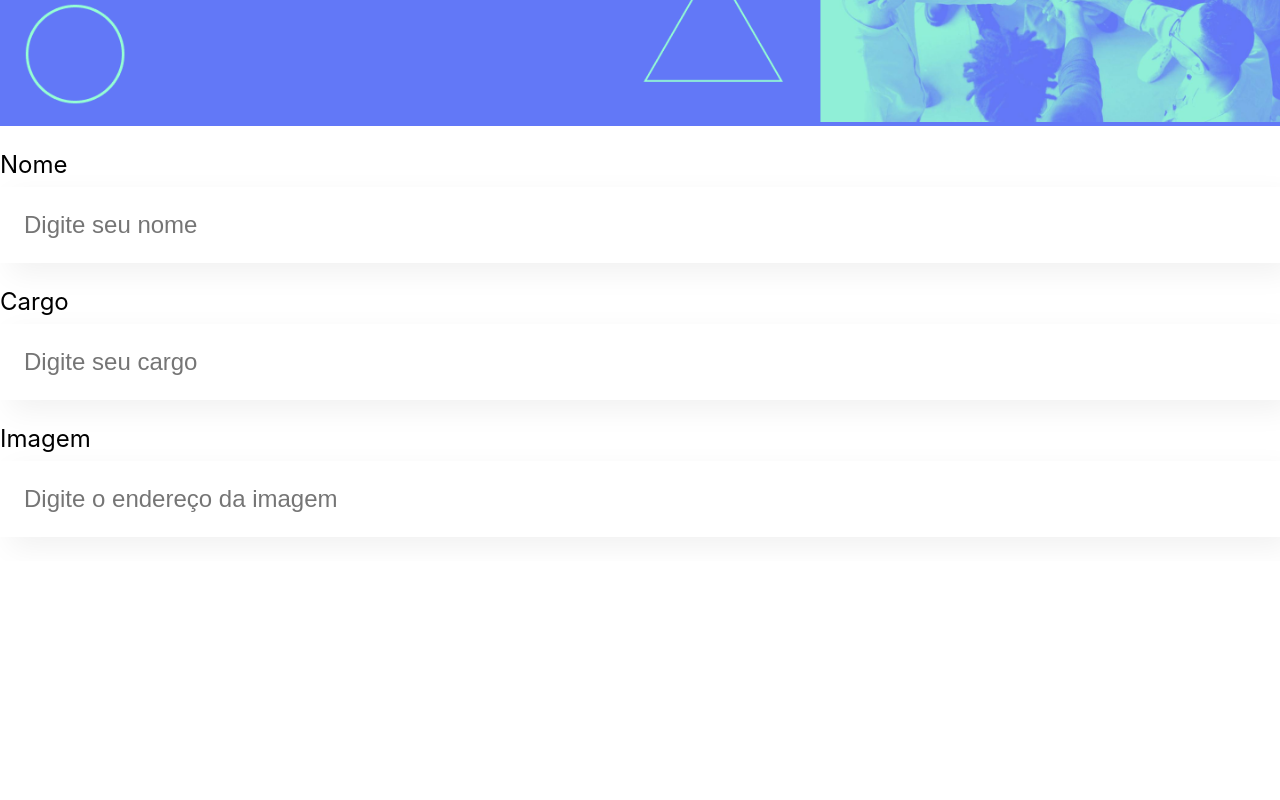
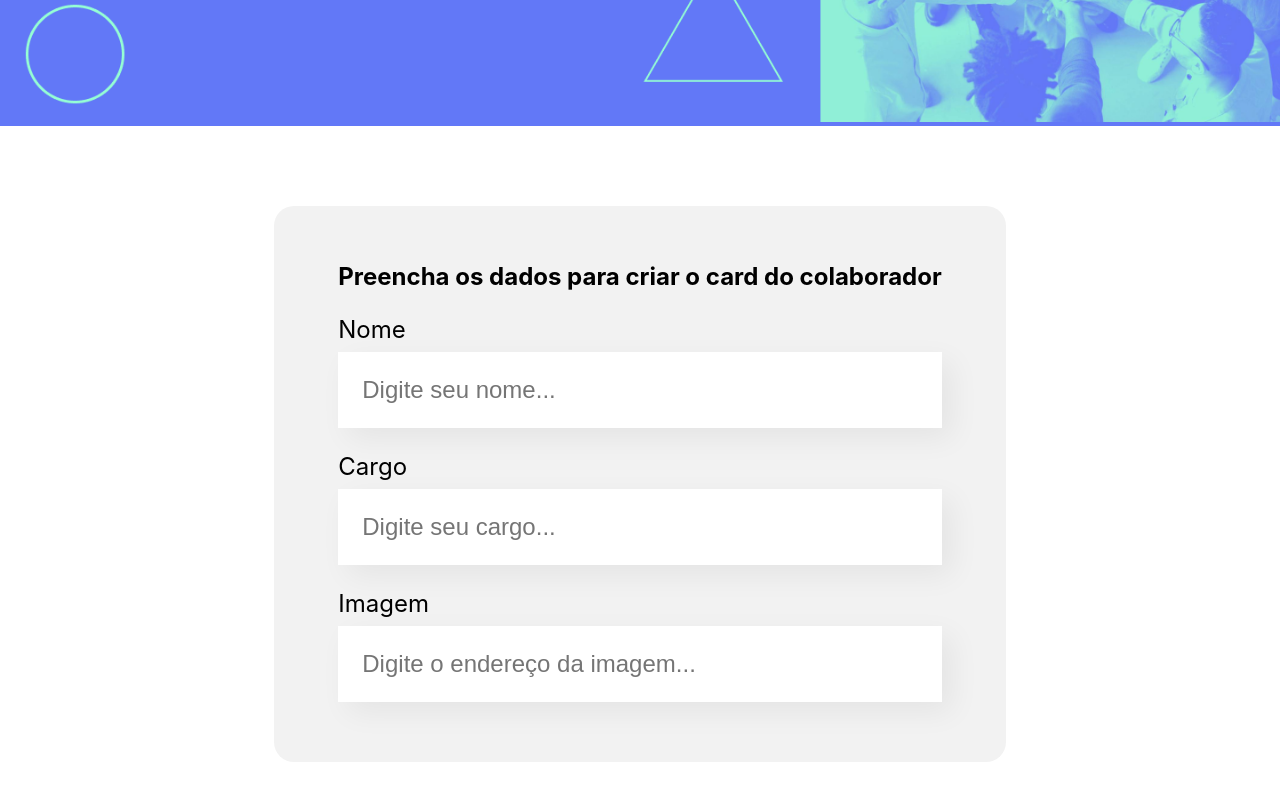
Before and after one commit to CleanoJr/ONE, a React (Create React App) app in the folder organo/: page / in a window 1280 px wide. Shown: the part 372-1172 px from the top of the page. Before the commit the page ends 933 px from the top, so only its background shows below. Built offline with nearby package versions, Linux system fonts and the light colour scheme.

Commit message:
Fim da aula 2

```diff
--- a/organo/src/App.js
+++ b/organo/src/App.js
@@ -1,13 +1,11 @@
 import Banner from './componentes/Banner/Banner';
-import CampoTexto from './componentes/CampoTexto';
+import Formulario from './componentes/Formulario';
 
 function App() {
   return (
     <div className="App">
       <Banner />
-      <CampoTexto label="Nome" placeholder="Digite seu nome"/>
-      <CampoTexto label="Cargo" placeholder="Digite seu cargo"/>
-      <CampoTexto label="Imagem" placeholder="Digite o endereço da imagem"/>
+      <Formulario />
     </div>
   );
 }
--- a/organo/src/componentes/CampoTexto/index.js
+++ b/organo/src/componentes/CampoTexto/index.js
@@ -11,4 +11,4 @@
     )
 }
 
-export                                                                                                                                                                                   default CampoTexto
+export default CampoTexto
--- /dev/null
+++ b/organo/src/componentes/Formulario/Formulario.css
@@ -0,0 +1,13 @@
+.formulario {
+    display: flex;
+    justify-content: center;
+    margin: 80px 0;
+}
+
+.formulario form {
+    max-width: 80%;
+    background-color: #f2f2f2;
+    border-radius: 20px;
+    padding: 36px 64px;
+    box-shadow: 8px 8px 16px rgba(0, 0, 0, 0,6);
+}
--- /dev/null
+++ b/organo/src/componentes/Formulario/index.js
@@ -0,0 +1,17 @@
+import './Formulario.css'
+import CampoTexto from '../CampoTexto'
+
+const Formulario = () => {
+  return (
+    <section className="formulario">
+      <form>
+        <h2>Preencha os dados para criar o card do colaborador</h2>
+        <CampoTexto label="Nome" placeholder="Digite seu nome..." />
+        <CampoTexto label="Cargo" placeholder="Digite seu cargo..." />
+        <CampoTexto label="Imagem" placeholder="Digite o endereço da imagem..." />
+      </form>
+    </section>
+  );
+};
+
+export default Formulario;
```
